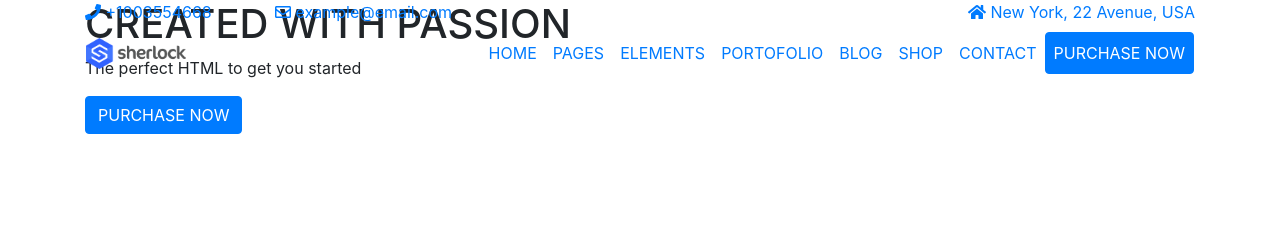
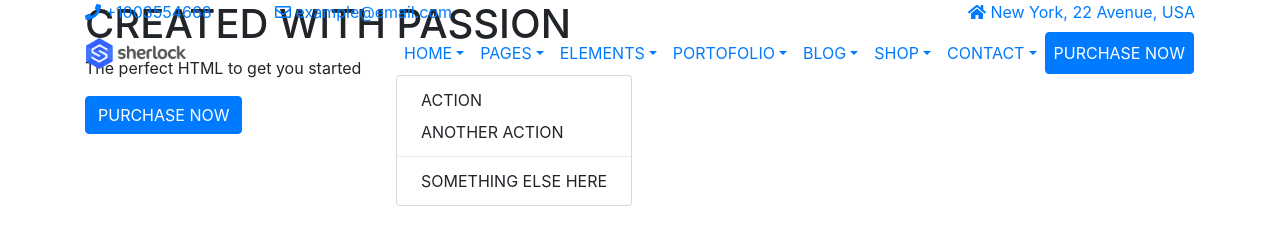
Before and after one commit to BontalaKomboPrince/website-template-pro, a plain HTML site: page index.html in a window 1280 px wide. Both pictures are taken after a click on the button "HOME". Drawn offline with nearby package versions, Linux system fonts and the light colour scheme.

Commit message:
dropdown

```diff
--- a/index.html
+++ b/index.html
@@ -36,13 +36,75 @@
         </button>
         <div class="collapse navbar-collapse" id="mainNavBar">
           <ul class="navbar-nav text-uppercase ml-auto align-items-center">
-            <li class="nav-item nav-home"><a class="nav-link" href="#">Home</a></li>
-            <li class="nav-item nav-pages"><a class="nav-link" href="#">Pages</a></li>
-            <li class="nav-item nav-elements"><a class="nav-link" href="#">Elements</a></li>
-            <li class="nav-item nav-portofolio"><a class="nav-link" href="#">Portofolio</a></li>
-            <li class="nav-item nav-blog"><a class="nav-link" href="#">Blog</a></li>
-            <li class="nav-item nav-shop"><a class="nav-link" href="#">Shop</a></li>
-            <li class="nav-item nav-contact"><a class="nav-link" href="#">Contact</a></li>
+            <li class="nav-item dropdown nav-home"><a class="nav-link dropdown-toggle" href="#" id="navbarDropdown" role="button" data-toggle="dropdown" aria-haspopup="true" aria-expanded="false">Home</a>
+              <div class="dropdown-menu" aria-labelledby="navbarDropdown">
+                <a class="dropdown-item" href="#">Action</a>
+                <a class="dropdown-item" href="#">Another action</a>
+                <div class="dropdown-divider"></div>
+                <a class="dropdown-item" href="#">Something else here</a>
+              </div>
+            </li>
+            <li class="nav-item dropdown nav-pages"><a class="nav-link dropdown-toggle" href="#" id="navbarDropdown" role="button" data-toggle="dropdown" aria-haspopup="true" aria-expanded="false">Pages</a>
+              <div class="dropdown-menu" aria-labelledby="navbarDropdown">
+                <a class="dropdown-item" href="#">Action</a>
+                <a class="dropdown-item" href="#">Another action</a>
+                <div class="dropdown-divider"></div>
+                <a class="dropdown-item" href="#">Something else here</a>
+              </div>
+            </li>
+            <li class="nav-item dropdown nav-elements"><a class="nav-link dropdown-toggle" href="#" id="navbarDropdown" role="button" data-toggle="dropdown" aria-haspopup="true" aria-expanded="false">Elements</a>
+              <div class="dropdown-menu" aria-labelledby="navbarDropdown">
+                <a class="dropdown-item" href="#">Action</a>
+                <a class="dropdown-item" href="#">Another action</a>
+                <div class="dropdown-divider"></div>
+                <a class="dropdown-item" href="#">Something else here</a>
+              </div>
+            </li>
+            <li class="nav-item dropdown nav-portofolio"><a class="nav-link dropdown-toggle" href="#" id="navbarDropdown" role="button" data-toggle="dropdown" aria-haspopup="true" aria-expanded="false">Portofolio</a>
+              <div class="dropdown-menu" aria-labelledby="navbarDropdown">
+                <a class="dropdown-item" href="#">Action</a>
+                <a class="dropdown-item" href="#">Another action</a>
+                <div class="dropdown-divider"></div>
+                <a class="dropdown-item" href="#">Something else here</a>
+              </div>
+            </li>
+            <li class="nav-item dropdown nav-blog"><a class="nav-link dropdown-toggle" href="#" id="navbarDropdown" role="button" data-toggle="dropdown" aria-haspopup="true" aria-expanded="false">Blog</a>
+              <div class="dropdown-menu" aria-labelledby="navbarDropdown">
+                <a class="dropdown-item" href="#">Action</a>
+                <a class="dropdown-item" href="#">Another action</a>
+                <div class="dropdown-divider"></div>
+                <a class="dropdown-item" href="#">Something else here</a>
+              </div>
+            </li>
+            <li class="nav-item dropdown nav-shop"><a class="nav-link dropdown-toggle" href="#" id="navbarDropdown" role="button" data-toggle="dropdown" aria-haspopup="true" aria-expanded="false">Shop</a>
+              <div class="dropdown-menu" aria-labelledby="navbarDropdown">
+                <a class="dropdown-item" href="#">Action</a>
+                <a class="dropdown-item" href="#">Another action</a>
+                <div class="dropdown-divider"></div>
+                <a class="dropdown-item" href="#">Something else here</a>
+              </div>
+            </li>
+            <li class="nav-item dropdown nav-contact"><a class="nav-link dropdown-toggle" href="#" id="navbarDropdown" role="button" data-toggle="dropdown" aria-haspopup="true" aria-expanded="false">Contact</a>
+              <div class="dropdown-menu" aria-labelledby="navbarDropdown">
+                <a class="dropdown-item" href="#">Action</a>
+                <a class="dropdown-item" href="#">Another action</a>
+                <div class="dropdown-divider"></div>
+                <a class="dropdown-item" href="#">Something else here</a>
+              </div>
+            </li>
+
+            <!-- <li class="nav-item dropdown">
+
+       <a class="nav-link dropdown-toggle" href="#" id="navbarDropdown" role="button" data-toggle="dropdown" aria-haspopup="true" aria-expanded="false">
+         Dropdown
+       </a>
+       <div class="dropdown-menu" aria-labelledby="navbarDropdown">
+         <a class="dropdown-item" href="#">Action</a>
+         <a class="dropdown-item" href="#">Another action</a>
+         <div class="dropdown-divider"></div>
+         <a class="dropdown-item" href="#">Something else here</a>
+       </div>
+     </li> -->
             <li class="nav-item nav-purchase"><a class="nav-link btn btn-primary" href="#">Purchase Now</a></li>
           </ul>
         </div>
```
